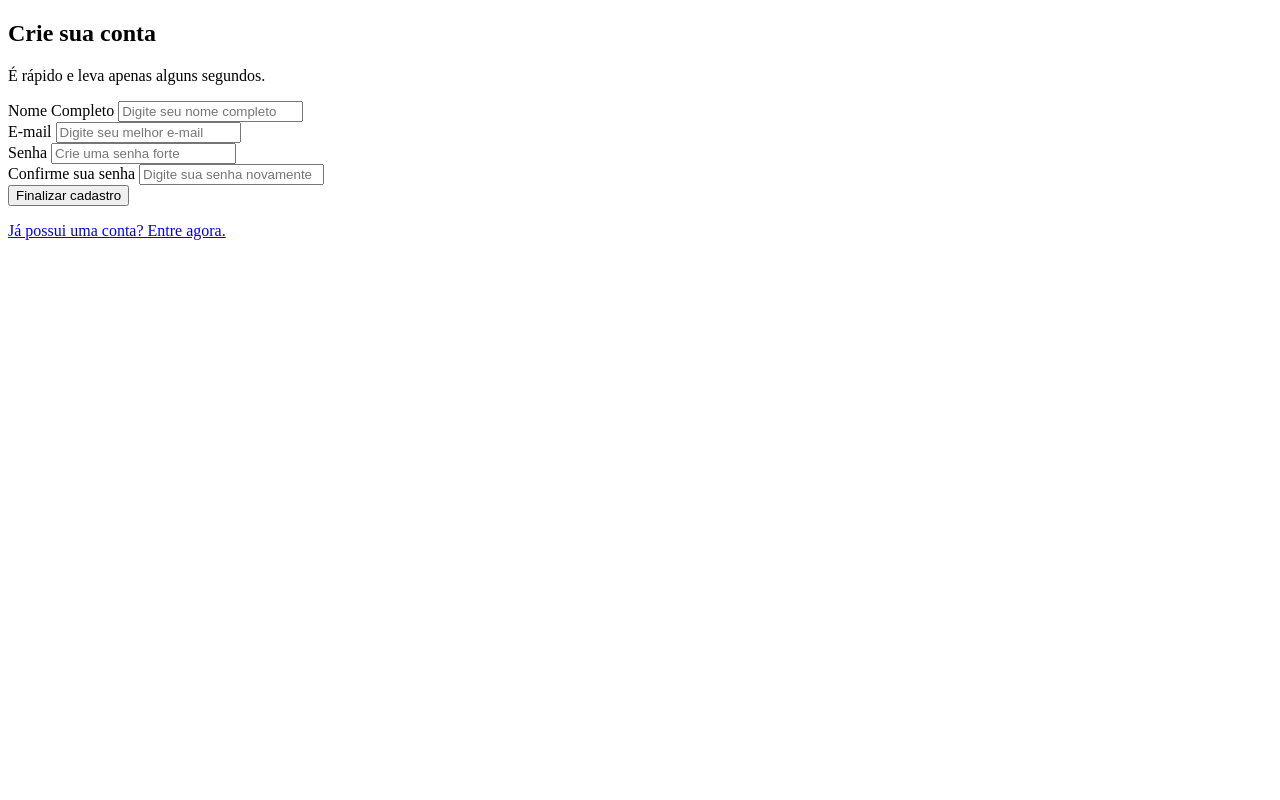
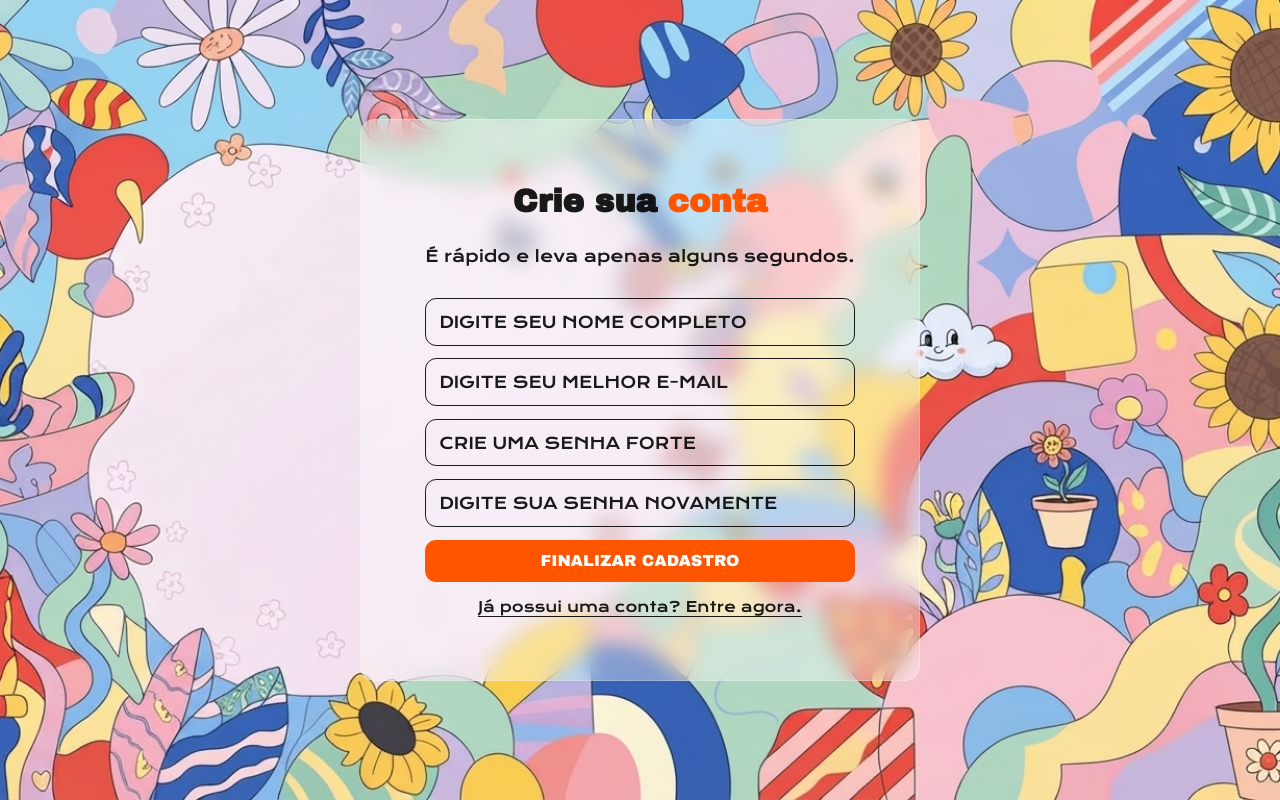
Before and after one commit to luisfelipereis205/projeto-login, a plain HTML site: page cadastro.html in a window 1280 px wide. Drawn offline with nearby package versions, Linux system fonts and the light colour scheme; a web font is replaced by a local one.

Commit message:
feat: adiciona estilização à página de cadatro

```diff
--- a/cadastro.html
+++ b/cadastro.html
@@ -3,16 +3,16 @@
 <head>
     <meta charset="UTF-8">
     <meta name="viewport" content="width=device-width, initial-scale=1.0">
+    <link rel="stylesheet" href="/style/cadastro.css">
     <title>Cadastro</title>
 </head>
 <body>
     <form action="/cadastro" method="post">
 
-        <h2 class="titulo-form">Crie sua conta</h2>
+        <div class="form-container">
+            <h2>Crie sua <spam>conta</spam></h2>
             <p class="descricao-form">É rápido e leva apenas alguns segundos.</p>
-
             <div class="campo">
-            <label for="nome">Nome Completo</label>
                 <input
                 type="text"
                 id="nome"
@@ -20,38 +20,31 @@
                 placeholder="Digite seu nome completo"
                 required>
             </div>
-
             <div class="campo">
-            <label for="email">E-mail</label>
                 <input
                     type="email"
                     id="email"
                     name="email"
                 placeholder="Digite seu melhor e-mail" required>
             </div>
-
             <div class="campo">
-            <label for="senha">Senha</label>
                 <input
                     type="password"
                     id="senha"
                     name="senha"
                     placeholder="Crie uma senha forte" required>
                 </div>
-
             <div class="campo">
-            <label for="confirmaSenha">Confirme sua senha</label>
                 <input
                     type="password"
                     id="confirmaSenha"
                     name="confirmaSenha"
                     placeholder="Digite sua senha novamente" required>
             </div>
-
             <button type="submit" class="btn-cadastrar" >Finalizar cadastro</button>
-
             <div class="links">
                 <p><a href="index.html">Já possui uma conta? Entre agora.</a></p>
+            </div>
         </div>
 
     </form>
--- /dev/null
+++ b/style/cadastro.css
@@ -0,0 +1,134 @@
+@import url('https://fonts.googleapis.com/css2?family=Krona+One&display=swap');
+@import url('https://fonts.googleapis.com/css2?family=Archivo+Black&family=Krona+One&display=swap');
+@import url('https://fonts.googleapis.com/css2?family=Archivo+Black&family=Krona+One&family=Space+Grotesk:wght@300..700&display=swap');
+@import url('https://fonts.googleapis.com/css2?family=Archivo+Black&family=DynaPuff:wght@400..700&family=Krona+One&family=Space+Grotesk:wght@300..700&display=swap');
+
+
+* {
+    margin: 0;
+    padding: 0;
+    box-sizing: border-box;
+    font-family: var(--fonte-principal);
+}
+
+:root {
+    /* Cores do site */
+    --cor-principal: #000000e5;
+    --cor-login: #FFFFFF;
+    --laranja-vermelho: #FF5500;
+    --links-rodape: #2C4482;
+
+    /* fontes */
+    --fonte-principal: 'Inter', sans-serif;
+    --fonte-secundaria: 'Archivo Black', sans-serif;
+    --fonte-terciaria: "Krona One", sans-serif;
+}
+
+body {
+    background: url(/img/background.jpg) no-repeat center center fixed;
+    background-size: cover;
+}
+
+form {
+    display: flex;
+    flex-direction: column;
+    align-items: center;
+    justify-content: center;
+    height: 100vh;
+}
+
+div.form-container {
+    background: rgba(255, 255, 255, 0.379);
+    backdrop-filter: blur(10px);
+    border: 1px solid rgba(255, 255, 255, 0.223);
+    border-radius: 15px;
+    padding: 4rem;
+}
+
+form h2 {
+    color: var(--cor-principal);
+    font-size: 2rem;
+    margin-bottom: 1.7rem;
+    font-family: var(--fonte-secundaria);
+    text-align: center;
+}
+
+h2 spam {
+    color: var(--laranja-vermelho);
+    font-family: var(--fonte-secundaria);
+}
+
+p.descricao-form {
+    color: var(--cor-principal);
+    font-size: 1rem;
+    margin-bottom: 2rem;
+    font-family: var(--fonte-terciaria);
+}
+
+div.campo {
+    display: flex;
+    flex-direction: column;
+    margin-bottom: 0.8rem;
+}
+
+div.campo input {
+    padding: 0.8rem;
+    border: none;
+    border-radius: 0.7rem;
+    font-size: 1rem;
+    border: 1px solid var(--cor-principal);
+    background-color: transparent;
+}
+
+div.campo input:focus {
+    outline: none;
+    border-color: var(--laranja-vermelho);
+}
+
+div.campo input::placeholder {
+    text-transform: uppercase;
+    color: var(--cor-principal);
+    font-size: medium;
+    font-weight: 590;
+    font-family: var(--fonte-terciaria);
+}
+
+button {
+    background-color: var(--laranja-vermelho);
+    color: var(--cor-login);
+    font-family: var(--fonte-secundaria);
+    border: none;
+    border-radius: 0.7rem;
+    padding: 0.8rem 1rem;
+    font-size: 1rem;
+    cursor: pointer;
+    transition: background-color 0.3s ease;
+    width: 100%;
+    text-transform: uppercase;
+}
+
+button:hover {
+    background-color: #e75b15;
+}
+
+.links {
+    display: flex;
+    flex-direction: column;
+    align-items: center;
+    gap: 1rem;
+    margin-top: 1rem;
+    font-size: 0.9rem;
+}
+
+.links a {
+    color: var(--cor-principal);
+    text-decoration: none;
+    border-bottom: 1px solid var(--cor-principal);
+    font-family: var(--fonte-terciaria);
+    transition: color 0.3s ease;
+}
+
+.links a:hover {
+    color: var(--laranja-vermelho);
+    border-bottom: 1px solid var(--laranja-vermelho);
+}
```
Lines whose indentation alone changed are shown as unchanged.
